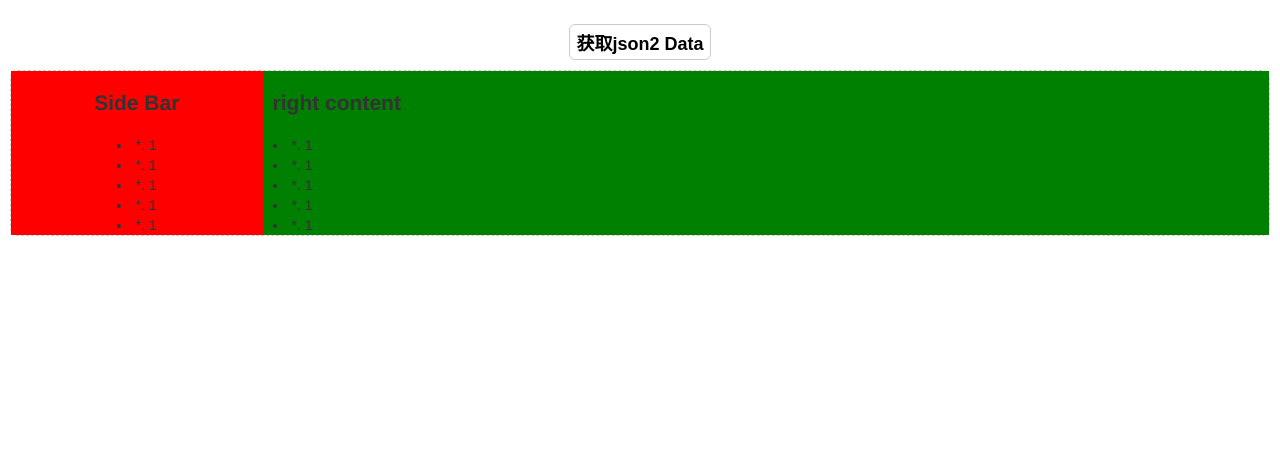
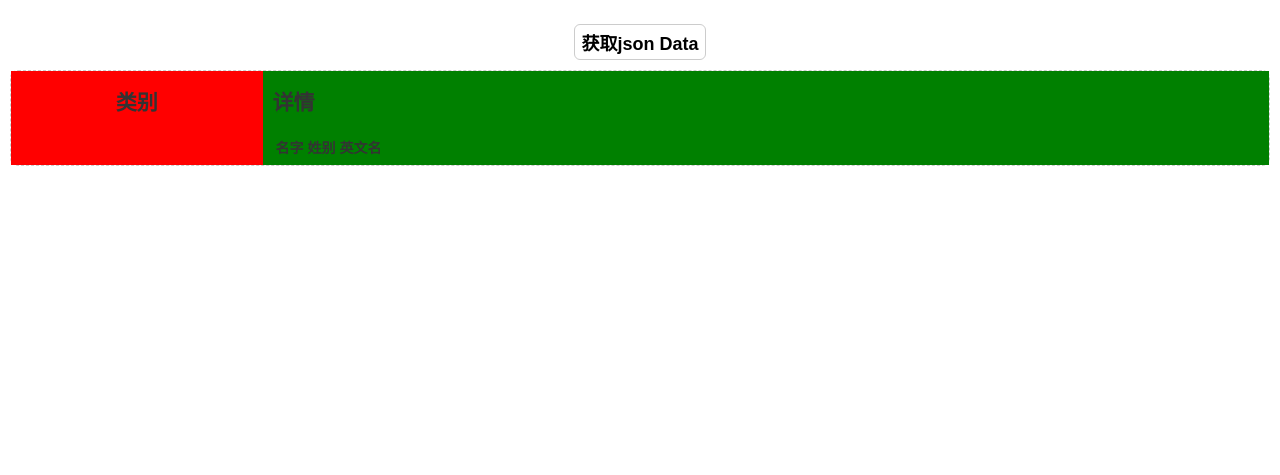
Before and after one commit to stoull/Vault, a Flask app: page /backstage in a window 1280 px wide. Shown: the part 100-575 px from the top of the page. Run offline with Flask 2, Linux system fonts and the light colour scheme; lists and menus that the app fills with data are empty.

Commit message:
add database query

```diff
--- a/app.py
+++ b/app.py
@@ -1,4 +1,4 @@
-from flask import Flask, request, render_template
+from flask import Flask, request, Response, render_template
 from jinja2 import Environment, PackageLoader
 from markupsafe import escape
 from flask import make_response
@@ -9,11 +9,13 @@ from flask import Flask,redirect
 
 from models.form import LoginForm
 from models.authorization import AuthManager
+from models.database import DBManager
 
 app = Flask(__name__)
 app.secret_key = b'22895da8a3c21329600df4b32aa7969a1156b05c845e63ba5ad68311a5324ab5'
 env = Environment(loader=PackageLoader('app', 'templates'))
 auth_manager = AuthManager()
+data_manager = DBManager()
 
 @app.route("/login", methods=['GET', 'POST'])
 def login_page():
@@ -119,4 +121,7 @@ def backstage():
 from flask import jsonify
 @app.route("/movie.json/", methods=['GET'])
 def get_movies():
-	return jsonify(name="我的我家", lenght=10, area="中国")
+	newDataManager = DBManager()
+	talbe_names = newDataManager.getAllTableNames()
+	return jsonify(talbe_names)
+	# return Response(json.dumps(talbe_names), mimetype='application/json')
--- a/static/js/main.js
+++ b/static/js/main.js
@@ -18,9 +18,20 @@ function httpGetMovieJsonData()
     xmlHttp.onreadystatechange = function() {
         if (xmlHttp.readyState == 4 && xmlHttp.status == 200)
         	console.log(xmlHttp.responseText);
+            drawRow(xmlHttp.responseText)
+        // else
+            // alert("错误：" + xmlHttp.readyState)
     }
     xmlHttp.open("GET", movie_json_url, true); // true for asynchronous
     xmlHttp.send(null);
+}
+
+function drawRow(rowData) {
+    var row = $("<tr />")
+    $("#Database_tables").append(row); //this will append tr element to table... keep its reference for a while since we will add cels into it
+    row.append($("<td>" + rowData.id + "</td>"));
+    row.append($("<td>" + rowData.Name + "</td>"));
+    row.append($("<td>" + rowData.Phone1 + "</td>"));
 }
 
 // function httpGetAsync(theUrl, callback)
--- a/templates/backstage.html
+++ b/templates/backstage.html
@@ -6,26 +6,35 @@
 
 {% block content %}
 	<h1>Welcom {{ user_name }}'s backstage</h1>
-	<button type="button" id="get_movie_json" class="emphases" onclick="httpGetMovieJsonData();">获取json2 Data</button>
+	<button type="button" id="get_movie_json" class="emphases" onclick="httpGetMovieJsonData();">获取json Data</button>
 	<div class="section">
 		<div class="column">
 			<div class="side_bar">
-				<h2>Side Bar</h2>
-				<li>*. 1</li>
-				<li>*. 1</li>
-				<li>*. 1</li>
-				<li>*. 1</li>
-				<li>*. 1</li>
+				<h2>类别</h2>
+				<table class="" id="Database_tables">
+<!-- 					<tr><td>director</td></tr>
+					<tr><td>actor</td></tr>
+					<tr><td>scenarist</td></tr> -->
+				</table>
 			</div>
 			<div class="right_content">
-				<h2>right content</h2>
-				<li>*. 1</li>
-				<li>*. 1</li>
-				<li>*. 1</li>
-				<li>*. 1</li>
-				<li>*. 1</li>
+				<h2>详情</h2>
+				<table class="" id="Database_table_content">
+					<tr>
+						<th>名字</th>
+						<th>姓别</th>
+						<th>英文名</th>
+					</tr>
+					<tr>
+						<td></td>
+						<td></td>
+						<td></td>
+						<td></td>
+					</tr>
+				</table>
 			</div>
 		</div>
 	</div>
+	<script src="https://code.jquery.com/jquery-3.5.1.min.js"></script>
 	<script type="text/javascript" src="{{ url_for('static',filename='js/main.js') }}"></script>
 {% endblock %}
```
Also changed, not shown: models/database.py (+16 -6 lines), models/vault.db (added), vault.db (added).
